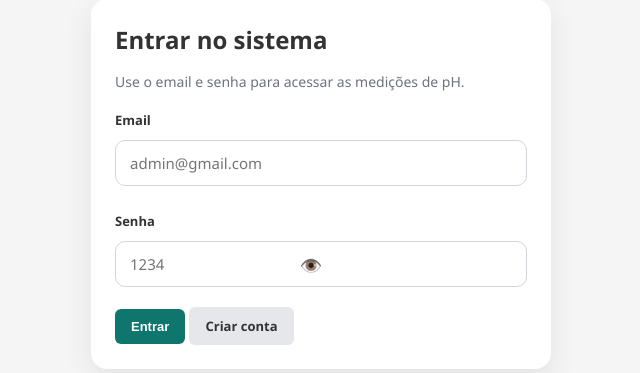
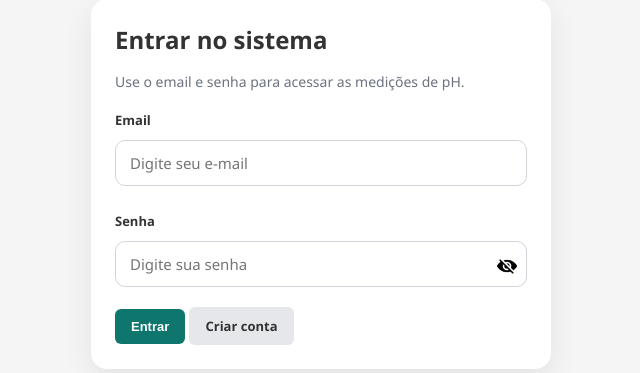
Before and after one commit to Cazediu/Graph-Sistema-registrador-de-Ph, a PHP site: page /login.php in a window 1280 px wide. Shown: the part 123-496 px from the top of the page, without its empty margins (319-959 px from the left). Run offline with PHP 8.4, Linux system fonts and the light colour scheme.

Commit message:
modificações no sistema de senhas

```diff
--- a/estilo.css
+++ b/estilo.css
@@ -509,7 +509,6 @@ th { background: #f9fafb; }
     display: block;
     background: #fee;
     color: #c33;
-    border-left: 4px solid #c33;
     border-radius: 4px;
 }
 
@@ -517,7 +516,6 @@ th { background: #f9fafb; }
     display: block;
     background: #efe;
     color: #3c3;
-    border-left: 4px solid #3c3;
     border-radius: 4px;
 }
 
@@ -546,25 +544,33 @@ button[type="submit"]:disabled:hover {
 
 .toggle-password {
     position: absolute;
-    right: 10px;
+    right: 8px;
     background: none;
     border: none;
     cursor: pointer;
-    font-size: 18px;
-    padding: 5px 8px;
+    padding: 4px;
     display: flex;
     align-items: center;
     justify-content: center;
     color: #666;
     transition: all 0.2s ease;
     border-radius: 4px;
+    width: 24px;
+    height: 24px;
+    min-width: 24px;
+    min-height: 24px;
 }
 
 .toggle-password:hover {
     background: rgba(76, 175, 80, 0.1);
-    color: var(--color-primary);
 }
 
 .toggle-password:active {
     transform: scale(0.95);
 }
+
+.password-icon {
+    width: 20px;
+    height: 20px;
+    display: block;
+}
--- a/login.php
+++ b/login.php
@@ -80,12 +80,14 @@ if ($_SERVER['REQUEST_METHOD'] === 'POST') {
 
     <form method="POST">
       <label>Email</label>
-      <input type="email" name="email" placeholder="admin@gmail.com" required>
+      <input type="email" name="email" placeholder="Digite seu e-mail" required>
 
       <label>Senha</label>
       <div class="password-container">
-        <input type="password" name="senha" id="senhaLogin" placeholder="1234" required>
-        <button type="button" class="toggle-password" id="toggleSenhaLogin" title="Mostrar/Ocultar senha">👁️</button>
+        <input type="password" name="senha" id="senhaLogin" placeholder="Digite sua senha" required>
+        <button type="button" class="toggle-password" id="toggleSenhaLogin" title="Mostrar/Ocultar senha">
+          <img src="imagens/hidden.png" alt="Mostrar senha" class="password-icon">
+        </button>
       </div>
 
       <button class="btn" type="submit">Entrar</button>
@@ -101,7 +103,9 @@ if ($_SERVER['REQUEST_METHOD'] === 'POST') {
       e.preventDefault();
       const tipo = senhaLoginInput.type === 'password' ? 'text' : 'password';
       senhaLoginInput.type = tipo;
-      toggleSenhaLogin.textContent = tipo === 'password' ? '👁️' : '👁️‍🗨️';
+      const img = toggleSenhaLogin.querySelector('img');
+      img.src = tipo === 'password' ? 'imagens/hidden.png' : 'imagens/eye.png';
+      img.alt = tipo === 'password' ? 'Mostrar senha' : 'Ocultar senha';
     });
   </script>
 </body>
```
Also changed, not shown: cadastro.php (+12 -4 lines), imagens/eye.png (added), imagens/hidden.png (added).
